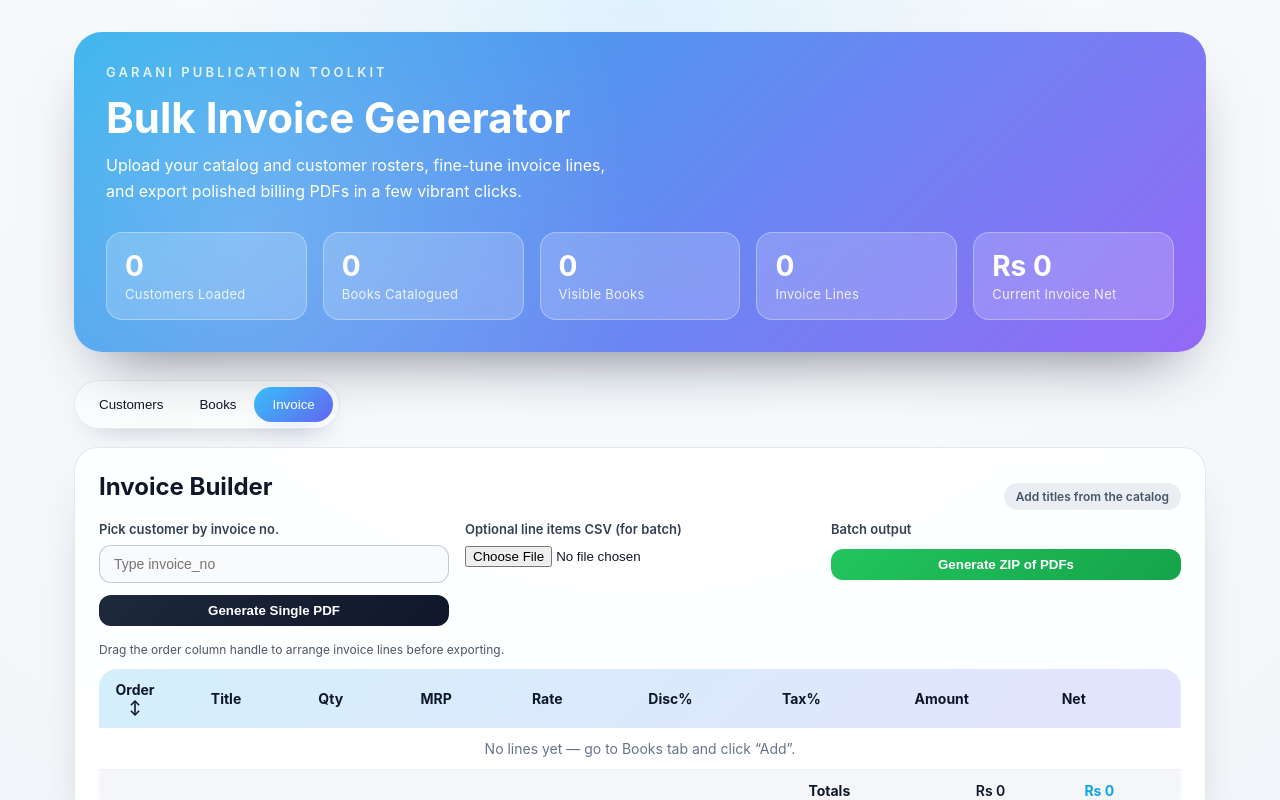
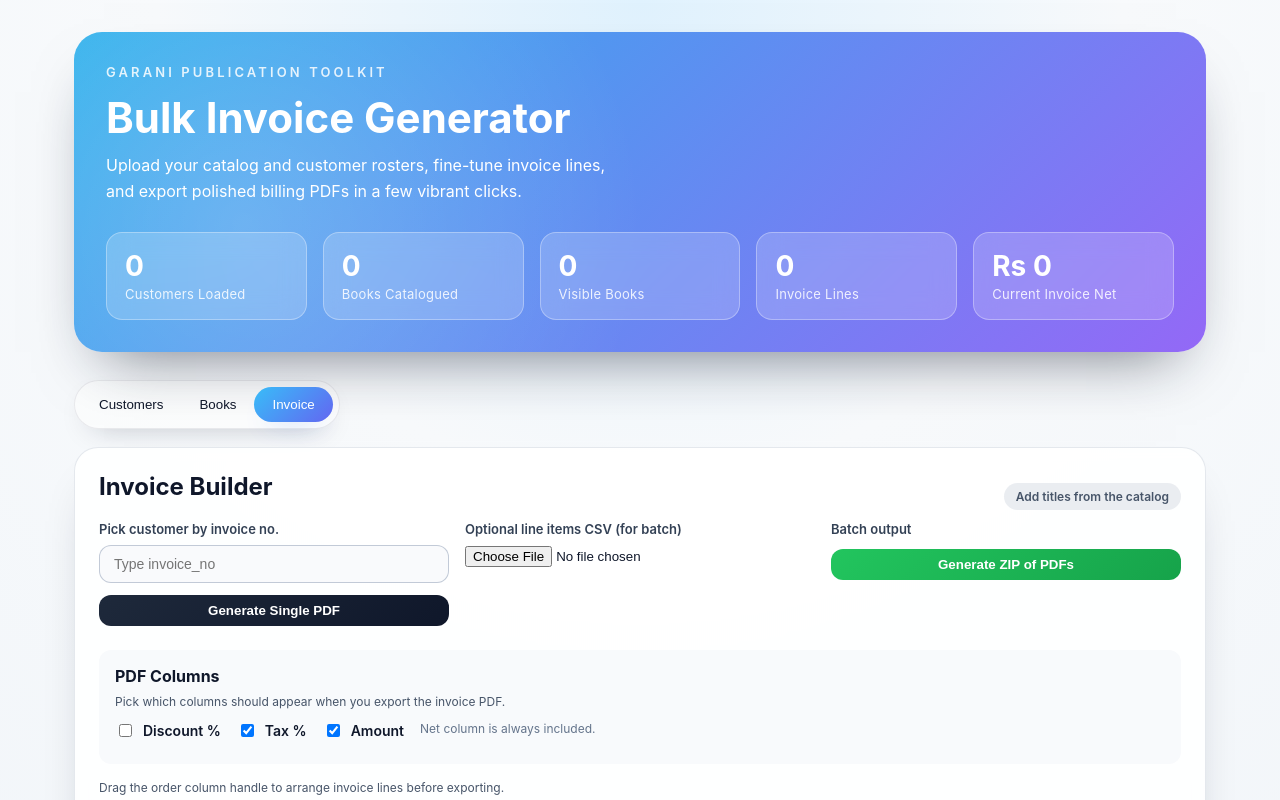
Before and after one commit to mailmrb94/gkbilling_new, a React (Vite) app: page / in a window 1280 px wide. Both pictures are taken after a click on the tab "Invoice". Shown: the top 800 px of the page. Built offline with nearby package versions, Linux system fonts and the light colour scheme.

Commit message:
Add configurable PDF column visibility settings

```diff
--- a/src/App.jsx
+++ b/src/App.jsx
@@ -47,7 +47,7 @@ function computeLine({ qty = 1, mrp = 0, rate, discountPct = 0, taxPct = 0 }) {
 }
 function parseCsv(file) { return new Promise((resolve, reject) => Papa.parse(file, { header:true, skipEmptyLines:true, dynamicTyping:true, complete: r=>resolve(r.data), error: reject })); }
 
-function renderInvoicePdf({ meta, items, totals, brand }) {
+function renderInvoicePdf({ meta, items, totals, brand, columnOptions }) {
   const doc = new jsPDF({ unit:"pt", format:"a4" });
   const pageWidth = doc.internal.pageSize.getWidth();
   brand = brand || { name: "GARANI PUBLICATION", address: "Old No.5A, New E351, 7th A Main Road, MSR Layout, Havanuru Layout, Bengaluru Urban, Bengaluru, Karnataka, 560073", phone: "Mobile: 9108447657", gstin: "GSTIN: 29CBIPN0092E1ZM" };
@@ -70,20 +70,25 @@ function renderInvoicePdf({ meta, items, totals, brand }) {
   });
 
   const startY = (doc.lastAutoTable?.finalY || y0+110) + 10;
-  const hasDiscount = totals.discount > 0.0001 || items.some(it=>asNumber(it.discountPct||0));
-  const head = [["#","Title / Description","Qty","Rate",...(hasDiscount?["Disc%"]:[]),"Tax%","Amount","Net"]];
+  const prefs = columnOptions || {};
+  const includeDiscount = prefs.discount ?? (totals.discount > 0.0001 || items.some(it=>asNumber(it.discountPct||0)));
+  const includeTax = prefs.tax ?? true;
+  const includeAmount = prefs.amount ?? true;
+  const head = [["#","Title / Description","Qty","Rate",...(includeDiscount?["Disc%"]:[]),...(includeTax?["Tax%"]:[]),...(includeAmount?["Amount"]:[]),"Net"]];
   const body = items.map((it,i)=>{
     const r=computeLine(it);
     const row=[String(i+1), `${it.title}${it.author?`\n${it.author}`:""}${it.publisher?` • ${it.publisher}`:""}`, String(it.qty||1), formatINR(r.appliedRate)];
-    if(hasDiscount) row.push(String(asNumber(it.discountPct||0)));
-    row.push(String(asNumber(it.taxPct||0)), formatINR(r.amount), formatINR(r.net));
+    if(includeDiscount) row.push(String(asNumber(it.discountPct||0)));
+    if(includeTax) row.push(String(asNumber(it.taxPct||0)));
+    if(includeAmount) row.push(formatINR(r.amount));
+    row.push(formatINR(r.net));
     return row;
   });
   const columnStyles={0:{cellWidth:22},1:{cellWidth:(pageWidth-80)*0.42},2:{halign:"right",cellWidth:34},3:{halign:"right",cellWidth:70}};
   let colIndex=4;
-  if(hasDiscount){ columnStyles[colIndex]={halign:"right",cellWidth:44}; colIndex+=1; }
-  columnStyles[colIndex]={halign:"right",cellWidth:44}; colIndex+=1;
-  columnStyles[colIndex]={halign:"right",cellWidth:80}; colIndex+=1;
+  if(includeDiscount){ columnStyles[colIndex]={halign:"right",cellWidth:44}; colIndex+=1; }
+  if(includeTax){ columnStyles[colIndex]={halign:"right",cellWidth:44}; colIndex+=1; }
+  if(includeAmount){ columnStyles[colIndex]={halign:"right",cellWidth:80}; colIndex+=1; }
   columnStyles[colIndex]={halign:"right",cellWidth:80};
   autoTable(doc,{
     startY, head, body, styles:{ fontSize:9 }, headStyles:{ fillColor:[30,41,59] }, margin:{ left:40, right:40 },
@@ -92,7 +97,7 @@ function renderInvoicePdf({ meta, items, totals, brand }) {
 
   const y1 = doc.lastAutoTable?.finalY || startY+100;
   const totalsRows=[["Taxable Amount", formatINR(totals.taxable)]];
-  if(hasDiscount) totalsRows.push(["Total Discount", formatINR(totals.discount)]);
+  if(includeDiscount) totalsRows.push(["Total Discount", formatINR(totals.discount)]);
   totalsRows.push(["Total Tax", formatINR(totals.tax)],["Grand Total", formatINR(totals.net)]);
   autoTable(doc,{
     startY:y1+10, theme:"plain", margin:{ left:40, right:40 }, styles:{ fontSize:11, halign:"center" },
@@ -114,6 +119,7 @@ export default function App(){
   const [batchItems,setBatchItems]=usePersistentState("data.batchItems", []);
   const [lines,setLines]=usePersistentState("data.lines", []);
   const [defaultTaxPct,setDefaultTaxPct]=usePersistentState("settings.defaultTaxPct", 18);
+  const [pdfColumnPrefs,setPdfColumnPrefs]=usePersistentState("settings.pdfColumnPrefs", () => ({}));
   const [filter,setFilter]=usePersistentState("ui.filter", "");
   const [selectedCustomer,setSelectedCustomer]=usePersistentState("ui.selectedCustomer", null);
   const [dragIndex,setDragIndex]=useState(null);
@@ -213,6 +219,18 @@ export default function App(){
   function removeLine(i){ setLines(p=>p.filter((_,idx)=>idx!==i)); }
 
   const totals = useMemo(()=>lines.reduce((a,it)=>{ const r=computeLine(it); a.amount+=r.amount; a.discount+=r.discountAmt; a.taxable+=r.taxable; a.tax+=r.taxAmt; a.net+=r.net; return a; },{ amount:0, discount:0, taxable:0, tax:0, net:0 }),[lines]);
+  const autoDiscountColumn = useMemo(()=>totals.discount > 0.0001 || lines.some(it=>asNumber(it.discountPct||0)),[totals.discount,lines]);
+  const pdfColumns = useMemo(()=>({
+    discount: pdfColumnPrefs.discount ?? autoDiscountColumn,
+    tax: pdfColumnPrefs.tax ?? true,
+    amount: pdfColumnPrefs.amount ?? true
+  }),[pdfColumnPrefs,autoDiscountColumn]);
+  const hasCustomPdfColumns = useMemo(()=>Object.keys(pdfColumnPrefs).length>0,[pdfColumnPrefs]);
+
+  const togglePdfColumn = (key) => {
+    setPdfColumnPrefs(prev=>({ ...prev, [key]: !pdfColumns[key] }));
+  };
+  const resetPdfColumns = () => setPdfColumnPrefs({});
 
   const statEntries = useMemo(()=>[
     { label:"Customers Loaded", value: customers.length },
@@ -228,7 +246,7 @@ export default function App(){
 
   function pickCustomer(inv){ const c=customers.find(r=>String(r.invoice_no)===String(inv)); if(c) setSelectedCustomer(c); }
 
-  function generateSingle(){ const meta=selectedCustomer||{ invoice_no:"DRAFT-001", invoice_date:dayjs().format("DD-MM-YYYY"), due_date:dayjs().format("DD-MM-YYYY"), customer_name:"Walk-in Customer", billing_address:"", shipping_address:"", gstin:"", pan:"", place_of_supply:"Karnataka", notes:"" }; const doc=renderInvoicePdf({ meta, items:lines, totals }); doc.save(`${meta.invoice_no||"invoice"}.pdf`); }
+  function generateSingle(){ const meta=selectedCustomer||{ invoice_no:"DRAFT-001", invoice_date:dayjs().format("DD-MM-YYYY"), due_date:dayjs().format("DD-MM-YYYY"), customer_name:"Walk-in Customer", billing_address:"", shipping_address:"", gstin:"", pan:"", place_of_supply:"Karnataka", notes:"" }; const doc=renderInvoicePdf({ meta, items:lines, totals, columnOptions:pdfColumnPrefs }); doc.save(`${meta.invoice_no||"invoice"}.pdf`); }
 
   async function generateBatch(){
     if(!customers.length){ alert("Load customers.csv first"); return; }
@@ -254,7 +272,7 @@ export default function App(){
         });
       const used = perItems.length?perItems:lines;
       const totals=used.reduce((a,it)=>{ const r=computeLine(it); a.amount+=r.amount; a.discount+=r.discountAmt; a.taxable+=r.taxable; a.tax+=r.taxAmt; a.net+=r.net; return a; },{ amount:0, discount:0, taxable:0, tax:0, net:0 });
-      const doc=renderInvoicePdf({ meta:cust, items:used, totals });
+      const doc=renderInvoicePdf({ meta:cust, items:used, totals, columnOptions:pdfColumnPrefs });
       const blob=doc.output("blob");
       zip.file(`${invNo||"invoice"}.pdf`, blob);
     }
@@ -355,6 +373,30 @@ export default function App(){
                 <button className="btn green" style={{display:'block', width:'100%', marginTop:12}} onClick={generateBatch}>Generate ZIP of PDFs</button>
               </div>
             </div>
+            <div style={{marginTop:24, padding:'16px', background:'#f8fafc', borderRadius:12}}>
+              <div style={{display:'flex', justifyContent:'space-between', alignItems:'center', marginBottom:8}}>
+                <h3 style={{margin:0, fontSize:16, color:'#0f172a'}}>PDF Columns</h3>
+                {hasCustomPdfColumns && (
+                  <button className="btn gray" style={{padding:'6px 12px', fontSize:12}} onClick={resetPdfColumns}>Reset to defaults</button>
+                )}
+              </div>
+              <p style={{color:'#475569', fontSize:12, marginTop:0, marginBottom:12}}>Pick which columns should appear when you export the invoice PDF.</p>
+              <div style={{display:'flex', flexWrap:'wrap', gap:16}}>
+                <label style={{display:'flex', alignItems:'center', gap:8, fontSize:14, color:'#0f172a'}}>
+                  <input type="checkbox" checked={pdfColumns.discount} onChange={()=>togglePdfColumn('discount')} />
+                  <span>Discount %</span>
+                </label>
+                <label style={{display:'flex', alignItems:'center', gap:8, fontSize:14, color:'#0f172a'}}>
+                  <input type="checkbox" checked={pdfColumns.tax} onChange={()=>togglePdfColumn('tax')} />
+                  <span>Tax %</span>
+                </label>
+                <label style={{display:'flex', alignItems:'center', gap:8, fontSize:14, color:'#0f172a'}}>
+                  <input type="checkbox" checked={pdfColumns.amount} onChange={()=>togglePdfColumn('amount')} />
+                  <span>Amount</span>
+                </label>
+                <span style={{fontSize:12, color:'#64748b'}}>Net column is always included.</span>
+              </div>
+            </div>
             <p style={{color:'#475569', fontSize:12, marginTop:16}}>Drag the order column handle to arrange invoice lines before exporting.</p>
             <div style={{overflow:'auto', marginTop:12}}>
               <table>
```
